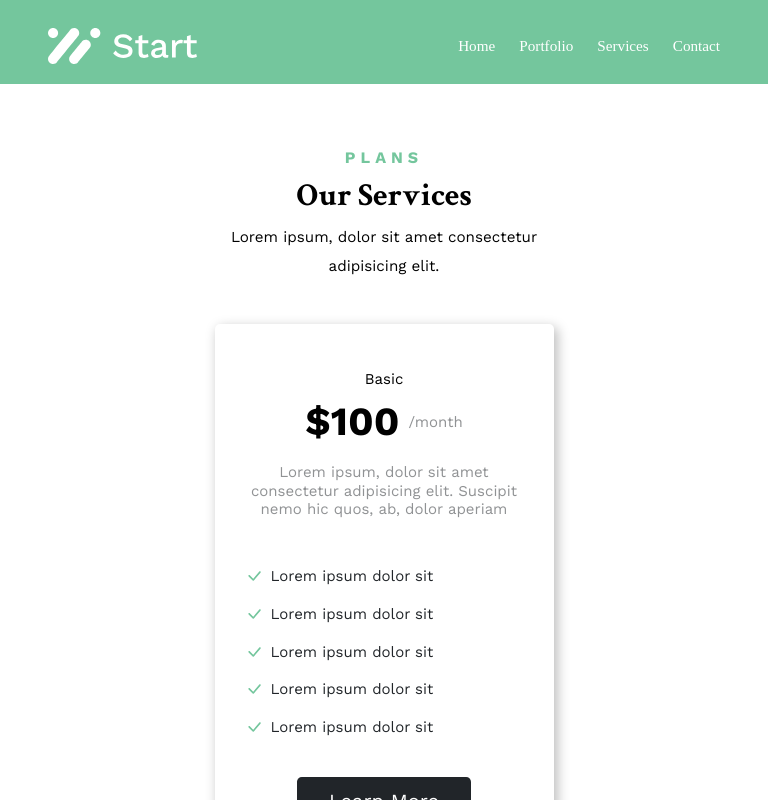
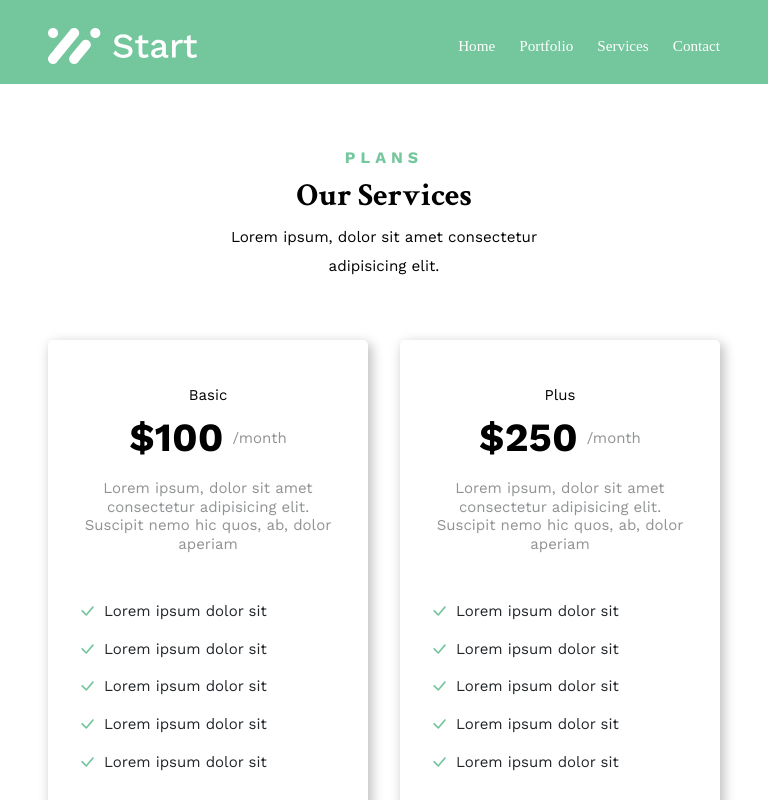
Before and after one commit to MarcelinaFernando/startup-website, a React (Vite) app: page /services in a window 768 px wide. Shown: the top 800 px of the page. Built offline with nearby package versions, Linux system fonts and the light colour scheme.

Commit message:
style: adjust planCard layout for tablet breakpoint

```diff
--- a/src/pages/Services.css
+++ b/src/pages/Services.css
@@ -25,6 +25,28 @@
   box-sizing: border-box;
 }
 
+/*  tablet (768px to 1023px)  */
+
+@media (min-width: 768px) and (max-width: 1023px) {
+
+   .plans-section {
+  padding: 2rem 0;
+}
+  .plans-container {
+    display: grid;
+    grid-template-columns: repeat(2, 1fr);
+    gap: 4rem 2rem;
+    max-width: 1100px;
+    margin: 0 auto;
+    justify-content: center;
+    padding: 0 2rem;
+  }
+
+  .plans-container .plan-card {
+    max-width: 20rem;
+    margin: 0 auto;
+  }
+}
 
 /* desktop */
 @media (min-width: 1024px) {
```
